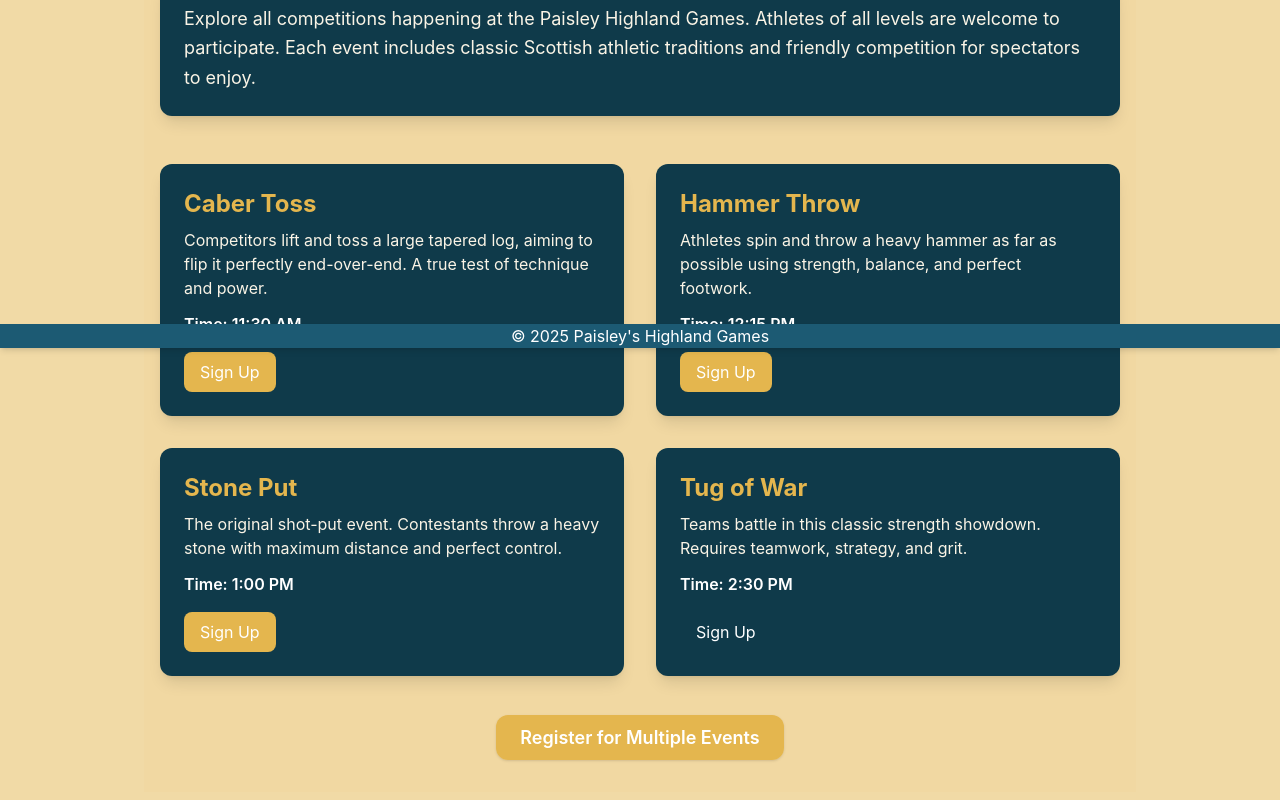
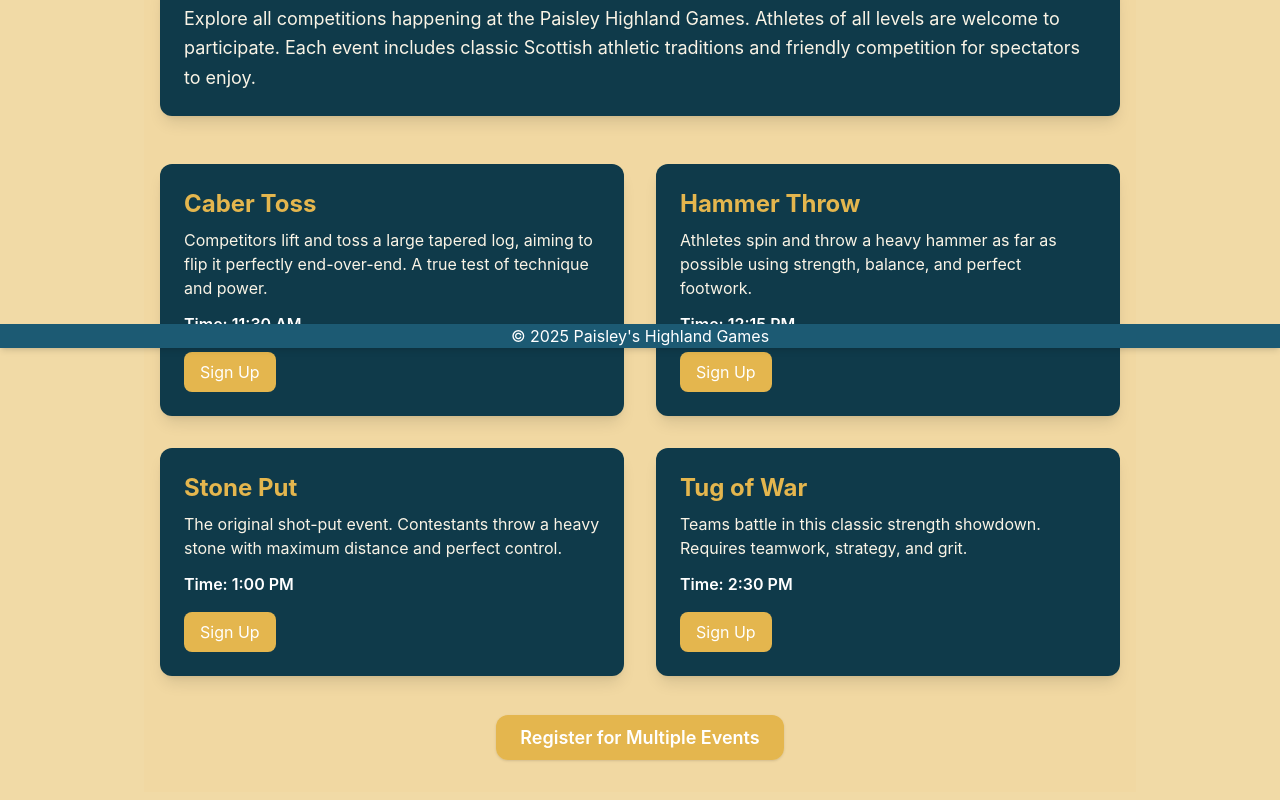
Before and after one commit to kllk15656/HighlandGames, a React (Vite) app in the folder client/: page /events in a window 1280 px wide. Shown: the part 452-1252 px from the top of the page. Built offline with nearby package versions, Linux system fonts and the light colour scheme.

Commit message:
fixing the event button

```diff
--- a/client/src/pages/Events.jsx
+++ b/client/src/pages/Events.jsx
@@ -98,7 +98,7 @@ export default function Event() {
             <div className="mt-4 flex gap-4">
               <a
                 href="/signup"
-                className="bg-bg-gold text-white px-4 py-2 rounded-lg hover:bg-red-700"
+                className="bg-gold text-white px-4 py-2 rounded-lg hover:bg-red-700"
               >
                 Sign Up
               </a>
```
